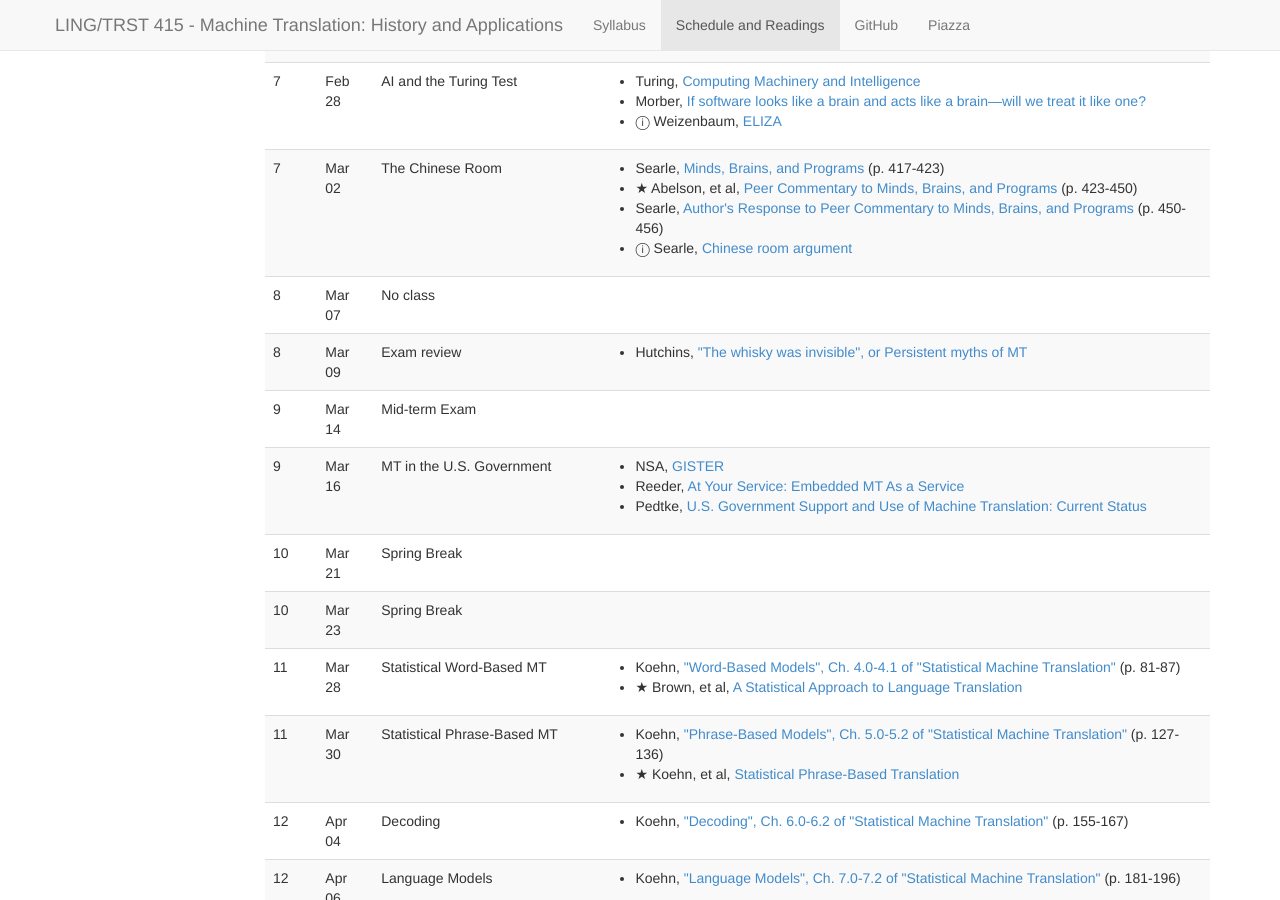
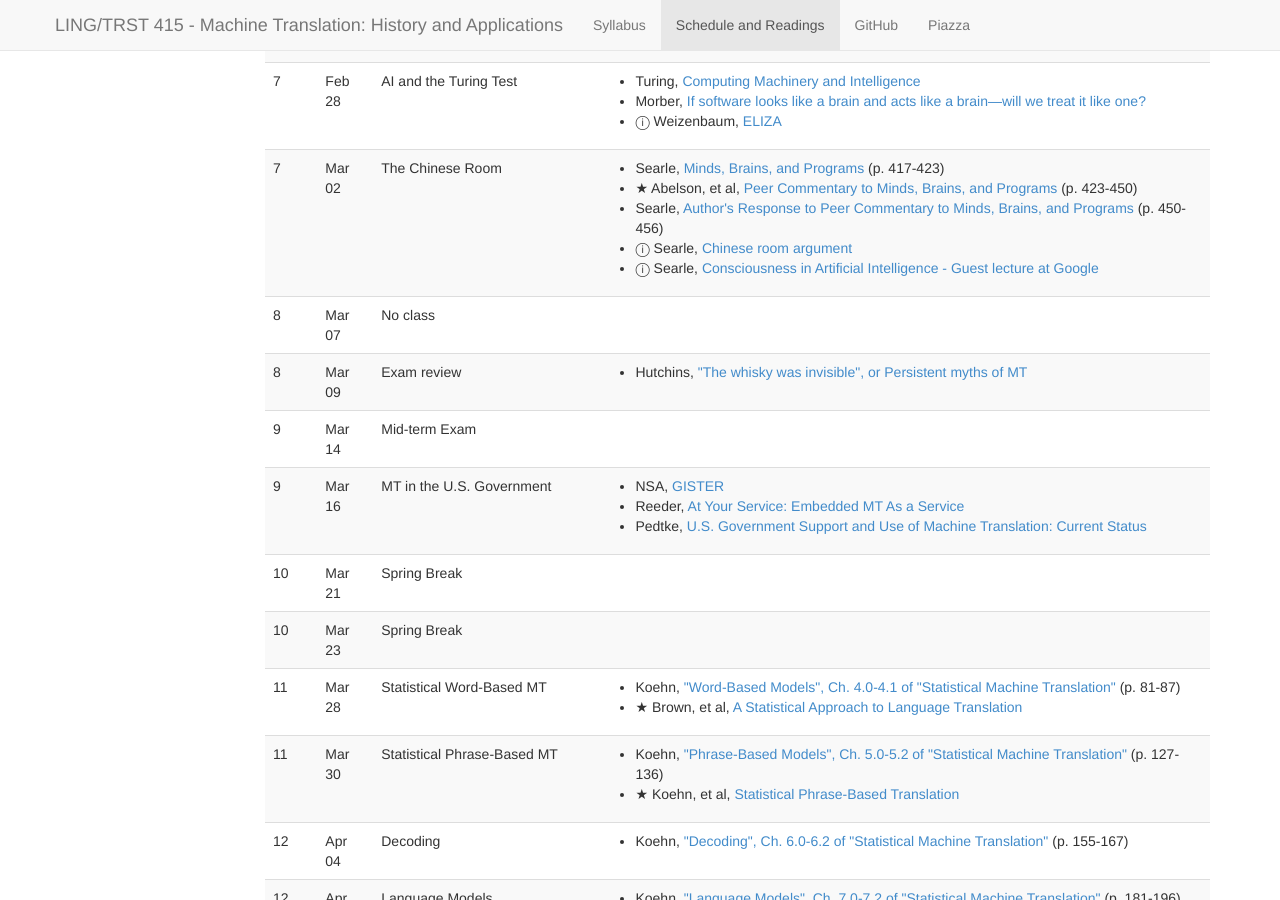
Before and after one commit to 2017-Spring-UIUC-LING415/www, a Jekyll site: the page built from schedule.md, in a window 1280 px wide and 900 px high, scrolled down 1539 px. Built offline with Jekyll 4.4.1, drawn with Linux system fonts in a browser that asks for light colours; nearby versions of some CDN libraries.

Commit message:
Added link to Searle video

```diff
--- a/_data/schedule.yaml
+++ b/_data/schedule.yaml
@@ -361,6 +361,11 @@
       title: Chinese room argument
       url: http://www.scholarpedia.org/article/Chinese_room_argument
       optional: true
+    -
+      author: Searle
+      title: "Consciousness in Artificial Intelligence - Guest lecture at Google"
+      url: https://www.youtube.com/watch?v=rHKwIYsPXLg
+      optional: true
 -
   week: 8
   date: 2016-03-07
```
